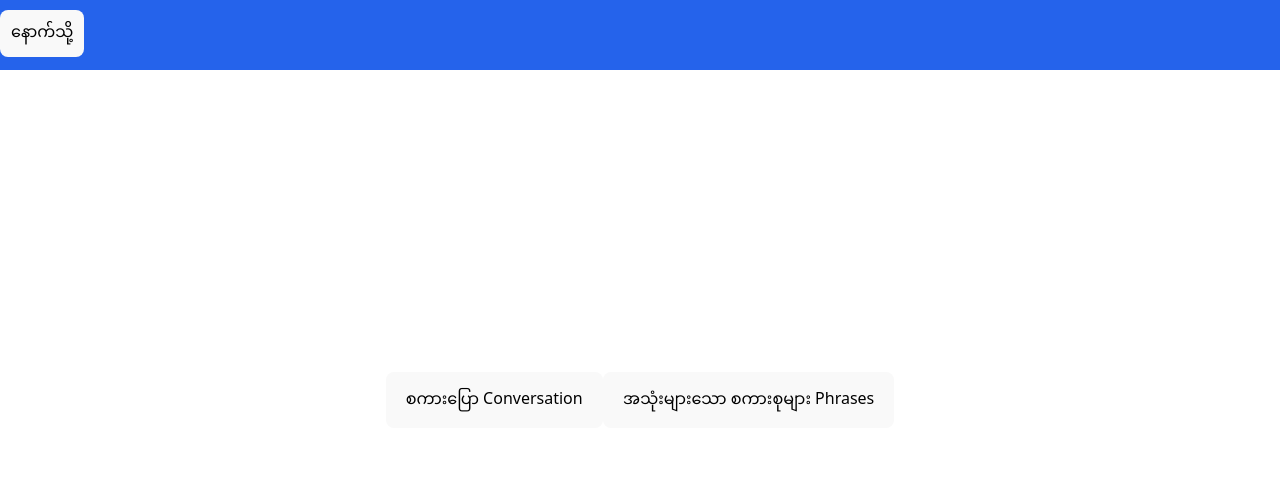
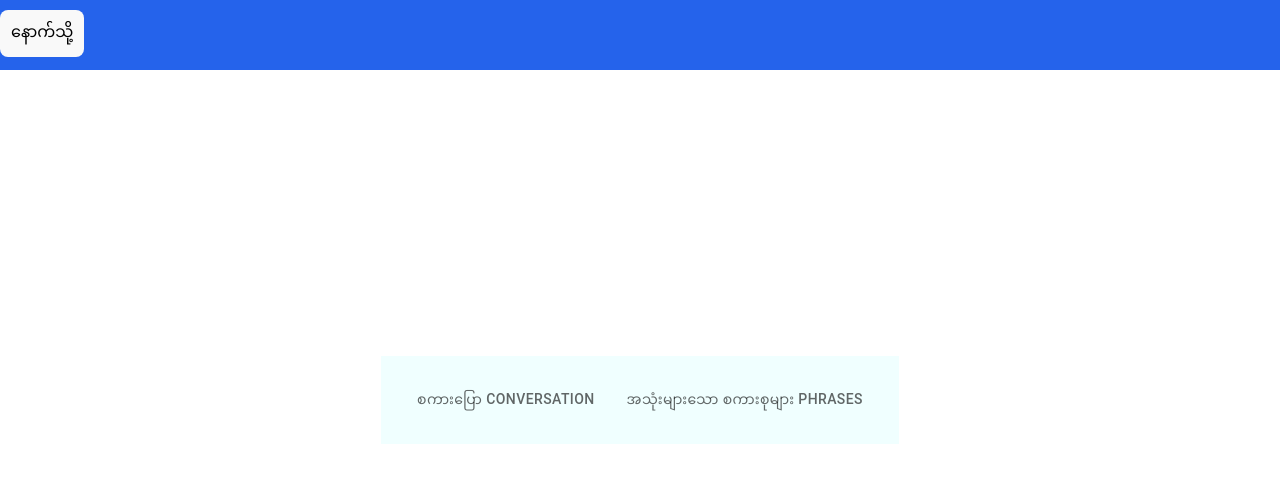
Before and after one commit to ayecmon/dear_voice, a React (Vite) app: page /police in a window 1280 px wide. Shown: the top 482 px of the page. Built offline with nearby package versions, Linux system fonts and the light colour scheme.

Commit message:
Create useNavigate for pages

```diff
--- a/package.json
+++ b/package.json
@@ -10,6 +10,10 @@
     "preview": "vite preview"
   },
   "dependencies": {
+    "@emotion/react": "^11.14.0",
+    "@emotion/styled": "^11.14.1",
+    "@mui/lab": "^7.0.1-beta.21",
+    "@mui/material": "^7.3.7",
     "react": "^19.1.0",
     "react-dom": "^19.1.0",
     "react-router": "^7.8.0",
--- a/src/App.jsx
+++ b/src/App.jsx
@@ -2,12 +2,16 @@ import "./App.css";
 import { Routes, Route } from "react-router";
 import { HomePage } from "./pages/HomePage";
 import { PolicePage } from "./pages/PolicePage";
+import { MedicalEmergencyPage } from "./pages/MedicalEmergencyPage";
+import { ImmigrationPage } from "./pages/ImmigrationPage";
 
 function App() {
   return (
     <Routes>
       <Route path="/" element={<HomePage />} />
       <Route path="/police" element={<PolicePage />} />
+      <Route path="/medical" element={<MedicalEmergencyPage/>}/>
+      <Route path="/immigration" element={<ImmigrationPage/>} />
     </Routes>
   );
 }
--- a/src/components/Header.css
+++ b/src/components/Header.css
@@ -14,6 +14,16 @@
   padding-top: 10px;
 }
 
+.medic-container .header {
+  background-color: red;
+  color: white;
+}
+
+.immigration-container .header {
+  background-color: green;
+  color: white;
+}
+
 .back-button {
   padding: 5px 10px;
 }
--- a/src/components/Header.jsx
+++ b/src/components/Header.jsx
@@ -1,8 +1,11 @@
+import { NavLink } from 'react-router';
 import './Header.css';
 export function Header(){
     return(
         <div className='header'>
-            <button className= 'back-button'> နောက်သို့ </button>
+            <NavLink to="/">
+                <button className= 'back-button'> နောက်သို့ </button>
+            </NavLink>
         </div>
     );
 }
--- a/src/pages/Conversation.css
+++ b/src/pages/Conversation.css
@@ -1,4 +1,10 @@
-.button-options {
-    display: flex;
-    width: 100;
+.conversation-container {
+  display: flex;
+  flex: 1;
+  overflow: hidden;
 }
+.tab-options {
+  height: 100%;
+  background-color: azure;
+  padding: 20px;
+}
--- a/src/pages/Conversation.jsx
+++ b/src/pages/Conversation.jsx
@@ -1,11 +1,15 @@
-import './Conversation.css';
+import Tabs from "@mui/material/Tabs";
+import Tab from "@mui/material/Tab";
+import "./Conversation.css";
 
 export function Conversation() {
-    return(
-    <div className="button-options">
-        <button> စကားပြော Conversation </button>
-        <button> အသုံးများသော စကားစုများ Phrases </button>
-      </div>
+  return (
+    <div className= "conversation-container">
+       <Tabs className="tab-options">
+      <Tab label="စကားပြော Conversation "> </Tab>
+      <Tab label="အသုံးများသော စကားစုများ Phrases "> </Tab>
+    </Tabs>
+    </div>
 
-    );
+  );
 }
--- a/src/pages/HomePage.css
+++ b/src/pages/HomePage.css
@@ -3,7 +3,7 @@
   flex-direction: column;
   width: 100%;
 }
-.button-container .button-police {
+.button-police {
   padding-bottom: 10px;
   border-radius: 10px;
   margin-top: 20px;
@@ -12,7 +12,7 @@
   color:white;
 }
 
-.button-container .button-med {
+.button-med {
   padding-bottom: 10px;
   border-radius: 10px;
   margin-top: 20px;
@@ -20,8 +20,7 @@
   background-color:red;
   color:white;
 }
-
-.button-container .button-immigration {
+.button-immigration {
   padding-bottom: 10px;
   border-radius: 10px;
   margin-top: 20px;
--- a/src/pages/HomePage.jsx
+++ b/src/pages/HomePage.jsx
@@ -1,11 +1,11 @@
-import { Header } from "../components/Header";
-import { NavLink } from "react-router";
+import { useNavigate } from "react-router";
 import { IntroPhrase } from "./phrases/IntroPhrase";
 import "./HomePage.css";
 import PoliceIcon from '../assets/images/icons/police-icon.svg'
 import MediIcon from '../assets/images/icons/medi-icon.svg'
 import ImmigrationIcon from '../assets/images/icons/immigration-icon.svg'
 export function HomePage() {
+  const navigate = useNavigate();
   return (
     <>
       <title>Dear Voice</title>
@@ -13,16 +13,15 @@ export function HomePage() {
       <p>Emergency Assistance</p>
       <IntroPhrase/>
       <div className="button-container">
-        <button className="button-police">
-          {/* <img className = "police-icon"src={PoliceIcon}></img> */}
+        <button className="button-police" onClick={() => navigate("/police")}>
           ရဲ
           <p>Police</p>
         </button>
-        <button className="button-med">
+        <button className="button-med" onClick={() => navigate("/medical")}>
           ဆေးဘက်ဆိုင်ရာအရေးပေါ်အခြေအနေ
           <p>Medical Emergency</p>
         </button>
-        <button className = "button-immigration">
+        <button className = "button-immigration" onClick={() => navigate("/immigration")}>
           လူဝင်မှုကြီးကြပ်ရေး
           <p>Immigration</p>
         </button>
--- /dev/null
+++ b/src/pages/ImmigrationPage.jsx
@@ -0,0 +1,9 @@
+import { Header } from "../components/Header";
+export function ImmigrationPage(){
+    return(
+        <div className = "immigration-container">
+            <Header className="header"/>
+        </div>
+
+    );
+}
--- /dev/null
+++ b/src/pages/MedicalEmergencyPage.jsx
@@ -0,0 +1,9 @@
+import { Header } from "../components/Header";
+export function MedicalEmergencyPage() {
+    return(
+        <div className="medic-container">
+            <Header className="header"/>
+        </div>
+
+    );
+}
--- a/src/pages/PolicePage.jsx
+++ b/src/pages/PolicePage.jsx
@@ -5,7 +5,7 @@ import "./PolicePage.css";
 export function PolicePage() {
   return (
     <>
-      <Header />
+      <Header className="police-header"/>
       <Conversation />
     </>
   );
```
Also changed, not shown: 1 other file (tests, documents, lock files or other folders). Lines whose indentation alone changed are shown as unchanged.
